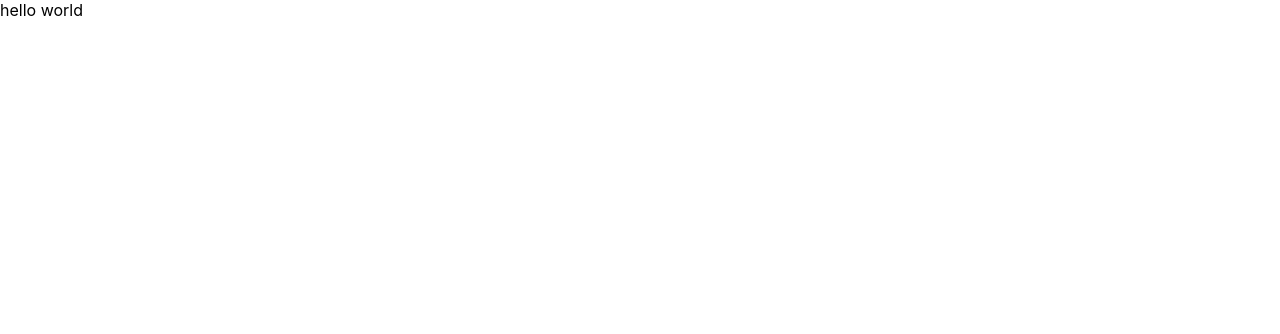
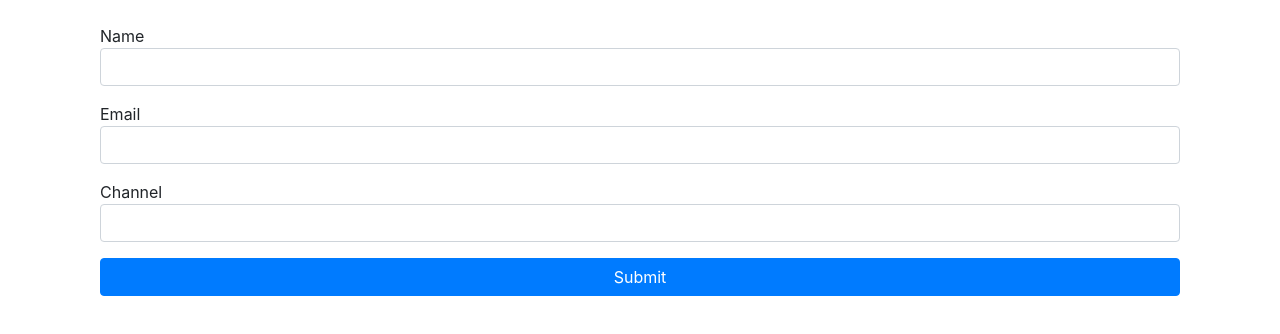
Before and after one commit to ehmusman/formik, a React (Create React App) app: page / in a window 1280 px wide. Shown: the top 334 px of the page. Built offline with nearby package versions, Linux system fonts and the light colour scheme.

Commit message:
Youtubeform component is created

```diff
--- a/public/index.html
+++ b/public/index.html
@@ -24,6 +24,8 @@
       work correctly both with client-side routing and a non-root public URL.
       Learn how to configure a non-root public URL by running `npm run build`.
     -->
+    <link rel="stylesheet" href="https://stackpath.bootstrapcdn.com/bootstrap/4.1.1/css/bootstrap.min.css" integrity="sha384-WskhaSGFgHYWDcbwN70/dfYBj47jz9qbsMId/iRN3ewGhXQFZCSftd1LZCfmhktB" crossorigin="anonymous">
+
     <title>React App</title>
   </head>
   <body>
@@ -39,5 +41,9 @@
       To begin the development, run `npm start` or `yarn start`.
       To create a production bundle, use `npm run build` or `yarn build`.
     -->
+    <script src="https://code.jquery.com/jquery-3.3.1.slim.min.js" integrity="sha384-q8i/X+965DzO0rT7abK41JStQIAqVgRVzpbzo5smXKp4YfRvH+8abtTE1Pi6jizo" crossorigin="anonymous"></script>
+    <script src="https://cdnjs.cloudflare.com/ajax/libs/popper.js/1.14.3/umd/popper.min.js" integrity="sha384-ZMP7rVo3mIykV+2+9J3UJ46jBk0WLaUAdn689aCwoqbBJiSnjAK/l8WvCWPIPm49" crossorigin="anonymous"></script>
+    <script src="https://stackpath.bootstrapcdn.com/bootstrap/4.1.1/js/bootstrap.min.js" integrity="sha384-smHYKdLADwkXOn1EmN1qk/HfnUcbVRZyYmZ4qpPea6sjB/pTJ0euyQp0Mk8ck+5T" crossorigin="anonymous"></script>
+
   </body>
 </html>
--- a/src/App.js
+++ b/src/App.js
@@ -1,8 +1,9 @@
+import YoutubeForm from "./components/YoutubeForm";
 
 function App() {
   return (
-    <div className="App">
-      hello world
+    <div className="container mt-4">
+      <YoutubeForm />
     </div>
   );
 }
--- /dev/null
+++ b/src/components/YoutubeForm.js
@@ -0,0 +1,23 @@
+import React from 'react'
+
+const YoutubeForm = () => {
+    return (
+        <form className="container">
+            <div className="form-group">
+                <lable htmlFor="name">Name</lable>
+                <input type="text" name="name" id="name" className="form-control" />
+            </div>
+            <div className="form-group">
+                <lable htmlFor="email">Email</lable>
+                <input type="email" name="email" id="email" className="form-control" />
+            </div>
+            <div className="form-group">
+                <lable htmlFor="channem">Channel</lable>
+                <input type="text" name="channem" id="channem" className="form-control" />
+            </div>
+            <button className="btn btn-primary btn-block">Submit</button>
+        </form>
+    )
+}
+
+export default YoutubeForm
```
